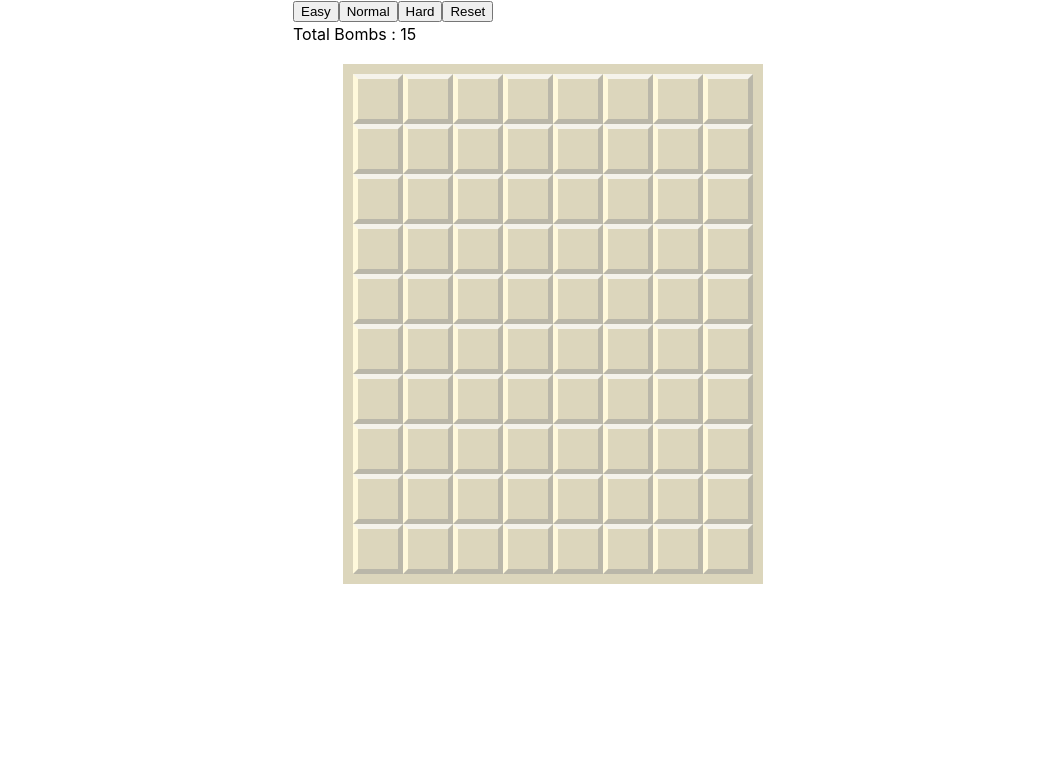
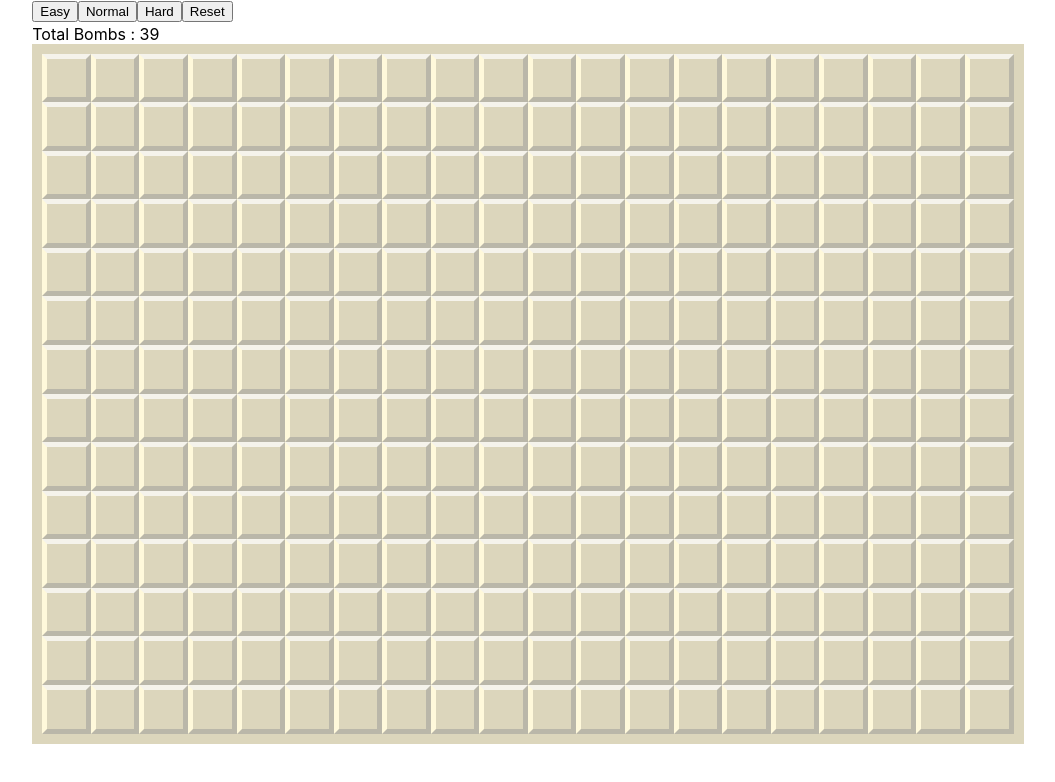
Before and after one commit to AHannelais/minesweeper, a React (Create React App) app: page / in a window 1280 px wide. Shown: the top 782 px of the page, without its empty margins (112-1167 px from the left). Built offline with nearby package versions, Linux system fonts and the light colour scheme.

Commit message:
grid resize

```diff
--- a/src/components/Grid.tsx
+++ b/src/components/Grid.tsx
@@ -2,6 +2,8 @@ import React, { useState, useEffect } from "react";
 import styled from "styled-components";
 import Square from "./Square";
 import Settings from "./Settings";
+
+const isHorrizontal = window.innerWidth > window.innerHeight ? true : false;
 
 interface GameStateType {
   bomb: boolean;
@@ -17,14 +19,28 @@ function useForceUpdate() {
 
 function Grid() {
   const forceUpdate = useForceUpdate();
-  const [width, setWidth] = useState(8);
-  const [height, setHeight] = useState(10);
-  const [bombAmount, setBombAmount] = useState(15);
+  const [width, setWidth] = useState(isHorrizontal ? 20 : 14);
+  const [height, setHeight] = useState(isHorrizontal ? 14 : 20);
+  const [bombAmount, setBombAmount] = useState(39);
   const [gameState, setGameState] = useState<GameStateType[]>([]);
   const [isGameOver, setGameOver] = useState(false);
   const [isGameWon, setGameWon] = useState(false);
   const [isFistClick, setFirstClick] = useState(true);
   const [flags, setFlags] = useState(0);
+  console.log("width ratio", (window.innerWidth / width) * 0.95);
+  console.log("height ration", (window.innerHeight / height) * 0.85);
+  const toTest =
+    (window.innerWidth / width) * 0.95 < (window.innerHeight / height) * 0.85
+      ? "width"
+      : "heigth";
+  const unit =
+    toTest === "width"
+      ? width * 50 < window.innerWidth * 0.95
+        ? 50
+        : (window.innerWidth * 0.95) / width
+      : height * 50 < window.innerHeight * 0.85
+      ? 50
+      : (window.innerHeight * 0.85) / height;
 
   // eslint-disable-next-line
   useEffect(() => {
@@ -247,7 +263,12 @@ function Grid() {
       <span style={{ verticalAlign: "middle" }}>
         Total Bombs : {bombAmount}
       </span>
-      <Wrapper width={width} height={height} onClick={onClickResetBoard}>
+      <Wrapper
+        width={width}
+        height={height}
+        unit={unit}
+        onClick={onClickResetBoard}
+      >
         {gameState.map((squareState, index) => (
           <Square
             key={index}
@@ -255,6 +276,7 @@ function Grid() {
             status={squareState.status}
             total={squareState.total}
             id={index}
+            unit={unit}
             onClick={onClickSquare}
             onChangeFlag={onChangeFlag}
           />
@@ -270,16 +292,15 @@ export default Grid;
 interface WrapperProps {
   height: number;
   width: number;
+  unit: number;
 }
 
 const Wrapper = styled.div`
-  height: ${(p: WrapperProps) => `${p.height * 50}px`};
-  width: ${(p: WrapperProps) => `${p.width * 50}px`};
+  height: ${(p: WrapperProps) => `${p.height * p.unit}px`};
+  width: ${(p: WrapperProps) => `${p.width * p.unit}px`};
   display: flex;
   flex-wrap: wrap;
   background-color: #dcd6bc;
-  margin-left: 50px;
-  margin-top: 20px;
+  margin: auto 0;
   border: 10px solid #dcd6bc;
-  margin-bottom: 10px;
 `;
--- a/src/components/Settings.tsx
+++ b/src/components/Settings.tsx
@@ -1,4 +1,6 @@
 import React from "react";
+const isHorrizontal = window.innerWidth > window.innerHeight ? true : false;
+
 interface Props {
   width: number;
   height: number;
@@ -22,18 +24,18 @@ function Settings({
     switch (newDifficulty) {
       case "easy":
         onChangeBombAmount(10);
-        onChangeHeight(8);
-        onChangeWidth(11);
+        onChangeHeight(isHorrizontal ? 8 : 11);
+        onChangeWidth(isHorrizontal ? 11 : 8);
         break;
       case "normal":
         onChangeBombAmount(39);
-        onChangeHeight(14);
-        onChangeWidth(20);
+        onChangeHeight(isHorrizontal ? 14 : 20);
+        onChangeWidth(isHorrizontal ? 20 : 14);
         break;
       case "hard":
         onChangeBombAmount(102);
-        onChangeHeight(20);
-        onChangeWidth(29);
+        onChangeHeight(isHorrizontal ? 20 : 29);
+        onChangeWidth(isHorrizontal ? 29 : 20);
         break;
       default:
         break;
--- a/src/components/Square.tsx
+++ b/src/components/Square.tsx
@@ -5,12 +5,21 @@ interface Props {
   id: number;
   bomb: boolean;
   total: number;
+  unit: number;
   status: "hidden" | "revealed" | "flagged";
   onClick: (id: number) => void;
   onChangeFlag: (ev: any, id: number) => void;
 }
 
-function Square({ bomb, id, status, total, onClick, onChangeFlag }: Props) {
+function Square({
+  bomb,
+  id,
+  status,
+  total,
+  onClick,
+  onChangeFlag,
+  unit,
+}: Props) {
   const getBackgroundColor = () => {
     if (status === "revealed") {
       if (bomb) return "orange";
@@ -46,6 +55,7 @@ function Square({ bomb, id, status, total, onClick, onChangeFlag }: Props) {
       backgroundColor={getBackgroundColor()}
       textColor={getTextColor()}
       borderColor={getBorderColor()}
+      unit={unit}
       onClick={() => onClick(id)}
       onContextMenu={(ev) => onChangeFlag(ev, id)}
     >
@@ -64,12 +74,13 @@ interface WrapperProps {
   backgroundColor: string;
   textColor: string;
   borderColor: string;
+  unit: number;
 }
 
 const Wrapper = styled.div`
-  height: 50px;
-  width: 50px;
-  font-size: 25px;
+  height: ${(p: WrapperProps) => `${p.unit}px`};
+  width: ${(p: WrapperProps) => `${p.unit}px`};
+  font-size: ${(p: WrapperProps) => `${p.unit / 2}px`};
   box-sizing: border-box;
   background-color: ${(p: WrapperProps) => p.backgroundColor};
   color: ${(p: WrapperProps) => p.textColor};
```
